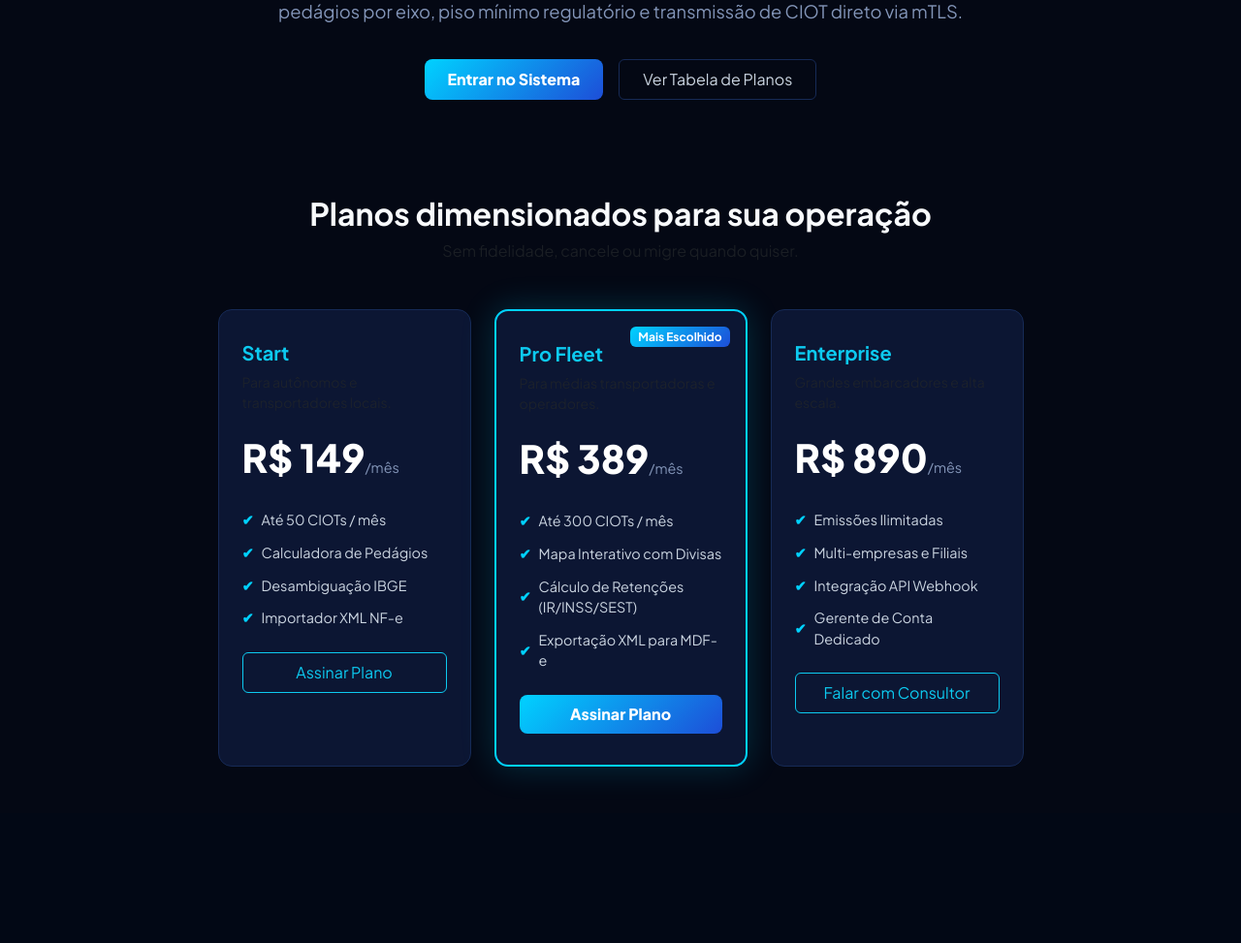
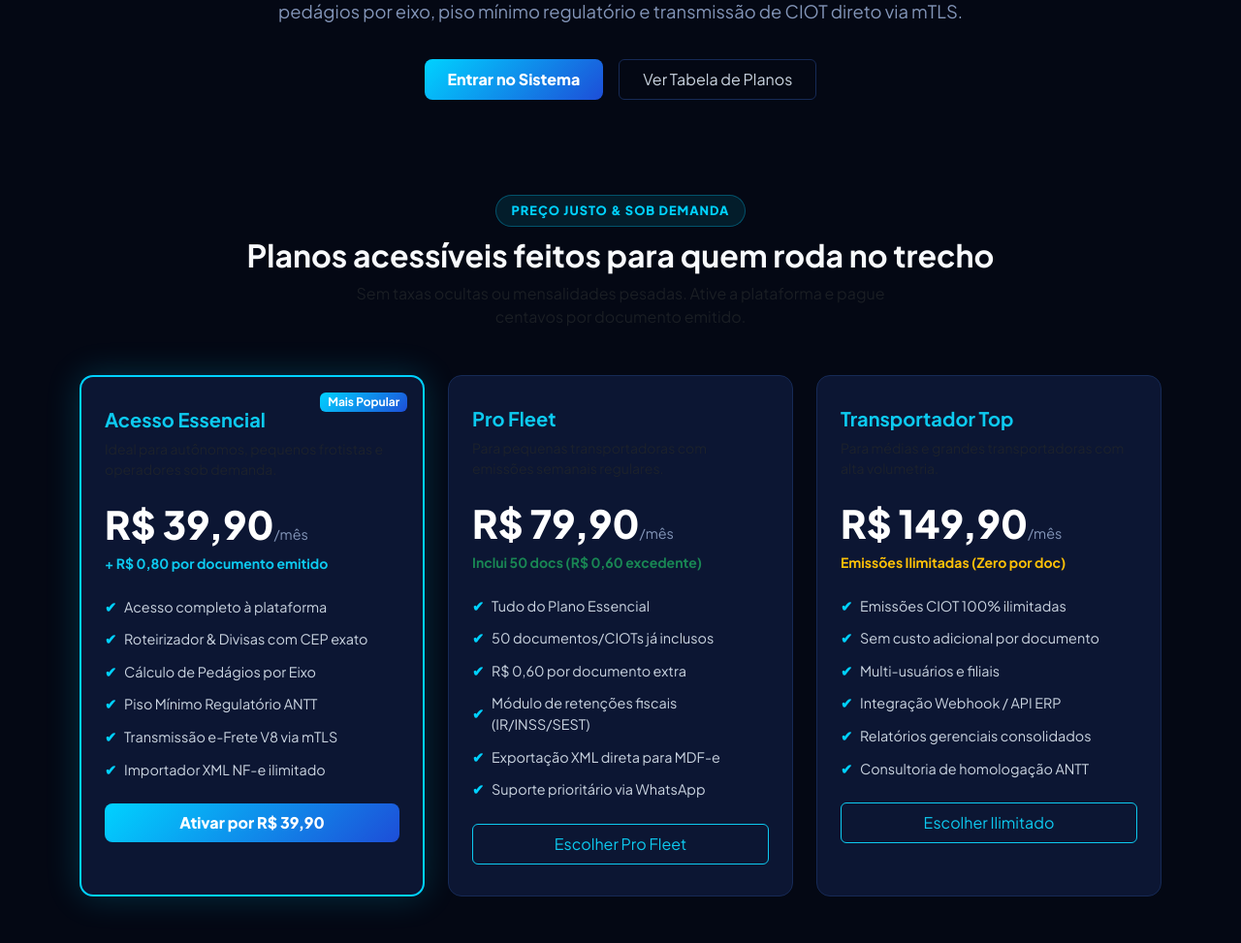
Before and after one commit to jeanfutartia/ciotjota, a FastAPI app: page / in a window 1280 px wide. Shown: the part 369-1342 px from the top of the page at 97% size. Before the commit the page ends 1169 px from the top, so only its background shows below. Run offline with FastAPI, Linux system fonts and the light colour scheme.

Commit message:
feat: novos planos acessiveis a partir de 39.90 e 0.80 por documento

```diff
--- a/templates/index.html
+++ b/templates/index.html
@@ -178,55 +178,70 @@
     <!-- TABELA DE PLANOS E PREÇOS -->
     <section class="container py-5" id="planos">
       <div class="text-center mb-5">
-        <h2 class="fw-bold mb-2">Planos dimensionados para sua operação</h2>
-        <p class="text-muted">Sem fidelidade, cancele ou migre quando quiser.</p>
+        <div class="badge-tag" style="margin-bottom: 10px;">Preço Justo & Sob Demanda</div>
+        <h2 class="fw-bold mb-2">Planos acessíveis feitos para quem roda no trecho</h2>
+        <p class="text-muted" style="max-width: 600px; margin: 0 auto;">Sem taxas ocultas ou mensalidades pesadas. Ative a plataforma e pague centavos por documento emitido.</p>
       </div>
       <div class="row g-4 justify-content-center">
-        <div class="col-lg-3 col-md-6">
-          <div class="pricing-card h-100">
-            <h5 class="fw-bold text-info">Start</h5>
-            <p class="small text-muted mb-3">Para autônomos e transportadores locais.</p>
-            <div class="price-val">R$ 149<small>/mês</small></div>
+
+        <!-- PLANO 1: BASE PAY-PER-DOC -->
+        <div class="col-lg-4 col-md-6">
+          <div class="pricing-card pricing-featured h-100">
+            <span class="badge position-absolute top-0 end-0 m-3" style="background: linear-gradient(135deg, var(--rino-cyan), var(--rino-blue));">Mais Popular</span>
+            <h5 class="fw-bold text-info">Acesso Essencial</h5>
+            <p class="small text-muted mb-3">Ideal para autônomos, pequenos frotistas e operadores sob demanda.</p>
+            <div class="price-val">R$ 39,90<small>/mês</small></div>
+            <div class="small fw-bold text-info mb-3">+ R$ 0,80 por documento emitido</div>
             <ul class="price-features">
-              <li>Até 50 CIOTs / mês</li>
-              <li>Calculadora de Pedágios</li>
-              <li>Desambiguação IBGE</li>
-              <li>Importador XML NF-e</li>
+              <li>Acesso completo à plataforma</li>
+              <li>Roteirizador & Divisas com CEP exato</li>
+              <li>Cálculo de Pedágios por Eixo</li>
+              <li>Piso Mínimo Regulatório ANTT</li>
+              <li>Transmissão e-Frete V8 via mTLS</li>
+              <li>Importador XML NF-e ilimitado</li>
             </ul>
-            <button type="button" class="btn btn-outline-info w-100 mt-auto py-2" onclick="abrirModalLogin()">Assinar Plano</button>
+            <button type="button" class="btn-rino w-100 mt-auto py-2" onclick="abrirModalLogin()">Ativar por R$ 39,90</button>
           </div>
         </div>
 
-        <div class="col-lg-3 col-md-6">
-          <div class="pricing-card pricing-featured h-100">
-            <span class="badge position-absolute top-0 end-0 m-3" style="background: linear-gradient(135deg, var(--rino-cyan), var(--rino-blue));">Mais Escolhido</span>
+        <!-- PLANO 2: PRO FLEET -->
+        <div class="col-lg-4 col-md-6">
+          <div class="pricing-card h-100">
             <h5 class="fw-bold text-info">Pro Fleet</h5>
-            <p class="small text-muted mb-3">Para médias transportadoras e operadores.</p>
-            <div class="price-val">R$ 389<small>/mês</small></div>
+            <p class="small text-muted mb-3">Para pequenas transportadoras com emissões semanais regulares.</p>
+            <div class="price-val">R$ 79,90<small>/mês</small></div>
+            <div class="small fw-bold text-success mb-3">Inclui 50 docs (R$ 0,60 excedente)</div>
             <ul class="price-features">
-              <li>Até 300 CIOTs / mês</li>
-              <li>Mapa Interativo com Divisas</li>
-              <li>Cálculo de Retenções (IR/INSS/SEST)</li>
-              <li>Exportação XML para MDF-e</li>
+              <li>Tudo do Plano Essencial</li>
+              <li>50 documentos/CIOTs já inclusos</li>
+              <li>R$ 0,60 por documento extra</li>
+              <li>Módulo de retenções fiscais (IR/INSS/SEST)</li>
+              <li>Exportação XML direta para MDF-e</li>
+              <li>Suporte prioritário via WhatsApp</li>
             </ul>
-            <button type="button" class="btn-rino w-100 mt-auto py-2" onclick="abrirModalLogin()">Assinar Plano</button>
+            <button type="button" class="btn btn-outline-info w-100 mt-auto py-2" onclick="abrirModalLogin()">Escolher Pro Fleet</button>
           </div>
         </div>
 
-        <div class="col-lg-3 col-md-6">
+        <!-- PLANO 3: UNLIMITED -->
+        <div class="col-lg-4 col-md-6">
           <div class="pricing-card h-100">
-            <h5 class="fw-bold text-info">Enterprise</h5>
-            <p class="small text-muted mb-3">Grandes embarcadores e alta escala.</p>
-            <div class="price-val">R$ 890<small>/mês</small></div>
+            <h5 class="fw-bold text-info">Transportador Top</h5>
+            <p class="small text-muted mb-3">Para médias e grandes transportadoras com alta volumetria.</p>
+            <div class="price-val">R$ 149,90<small>/mês</small></div>
+            <div class="small fw-bold text-warning mb-3">Emissões Ilimitadas (Zero por doc)</div>
             <ul class="price-features">
-              <li>Emissões Ilimitadas</li>
-              <li>Multi-empresas e Filiais</li>
-              <li>Integração API Webhook</li>
-              <li>Gerente de Conta Dedicado</li>
+              <li>Emissões CIOT 100% ilimitadas</li>
+              <li>Sem custo adicional por documento</li>
+              <li>Multi-usuários e filiais</li>
+              <li>Integração Webhook / API ERP</li>
+              <li>Relatórios gerenciais consolidados</li>
+              <li>Consultoria de homologação ANTT</li>
             </ul>
-            <button type="button" class="btn btn-outline-info w-100 mt-auto py-2" onclick="abrirModalLogin()">Falar com Consultor</button>
+            <button type="button" class="btn btn-outline-info w-100 mt-auto py-2" onclick="abrirModalLogin()">Escolher Ilimitado</button>
           </div>
         </div>
+
       </div>
     </section>
   </main>
```
